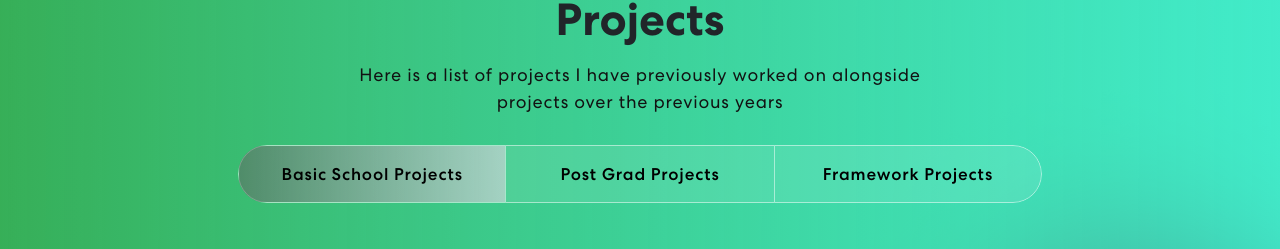
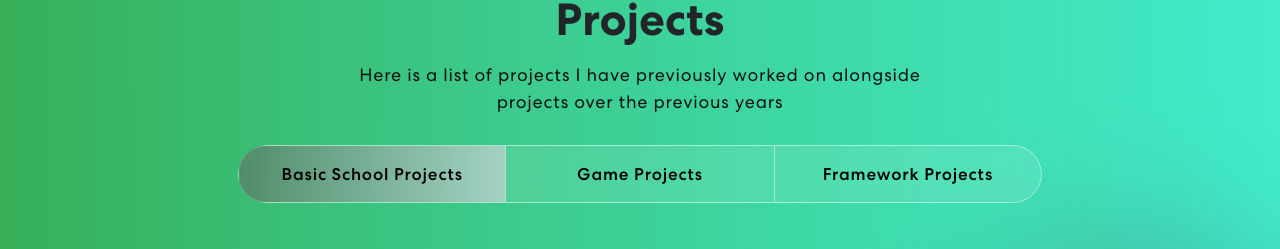
Before and after one commit to tombill143/tom-new-portfolio, a React (Create React App) app: page / in a window 1280 px wide. Shown: the part 1687-1936 px from the top of the page. Built offline with nearby package versions, Linux system fonts and the light colour scheme.

Commit message:
changed the url on my todo list app

```diff
--- a/src/components/Projects.js
+++ b/src/components/Projects.js
@@ -74,7 +74,7 @@ export const Projects = () => {
       title: "Todo list Application",
       description: "A simple project utilising data from a postgres database",
       imgUrl: projImg8,
-      link: "toms-todolist-app-master.vercel.app",
+      link: "https://toms-todolist-app-master.vercel.app/",
       category: "Framework Projects"
     }
 
@@ -96,7 +96,7 @@ export const Projects = () => {
                         <Nav.Link eventKey="first">Basic School Projects</Nav.Link>
                       </Nav.Item>
                       <Nav.Item>
-                        <Nav.Link eventKey="second">Post Grad Projects</Nav.Link>
+                        <Nav.Link eventKey="second">Game Projects</Nav.Link>
                       </Nav.Item>
                       <Nav.Item>
                         <Nav.Link eventKey="third">Framework Projects</Nav.Link>
```
